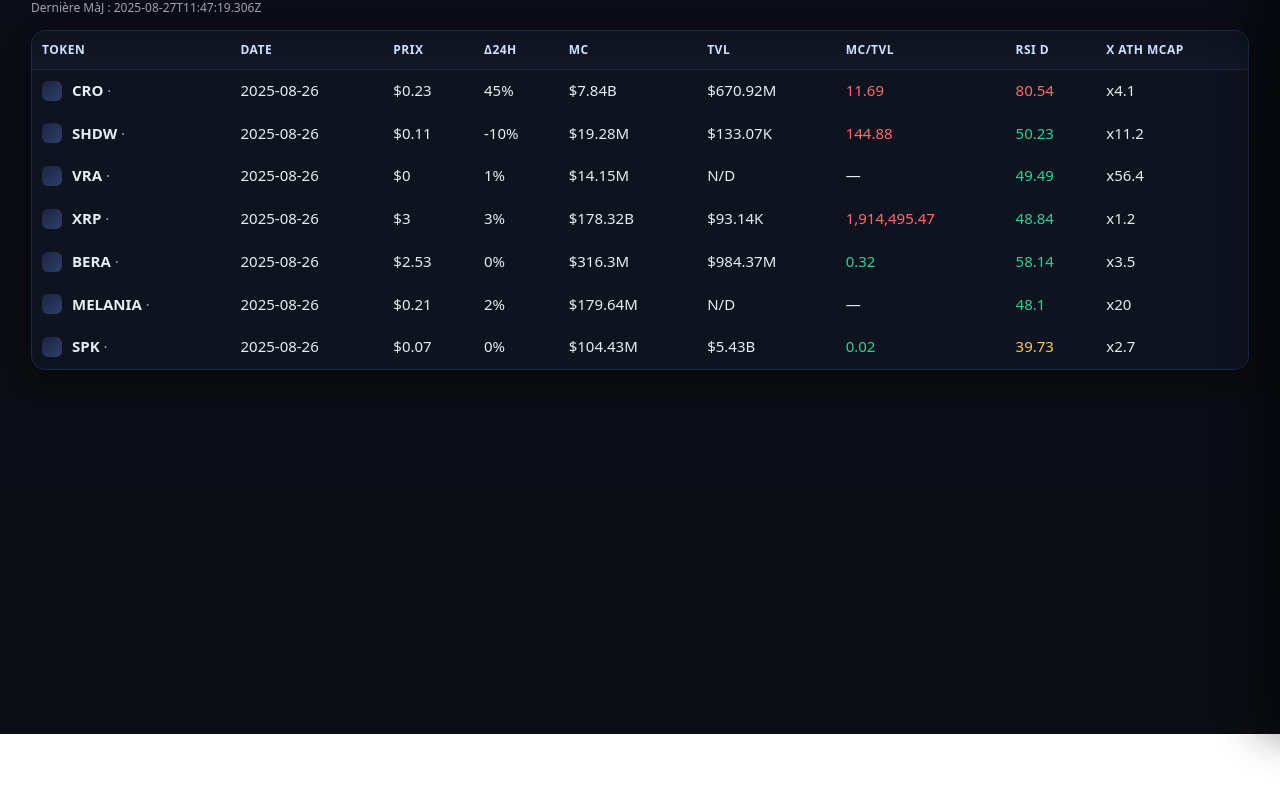
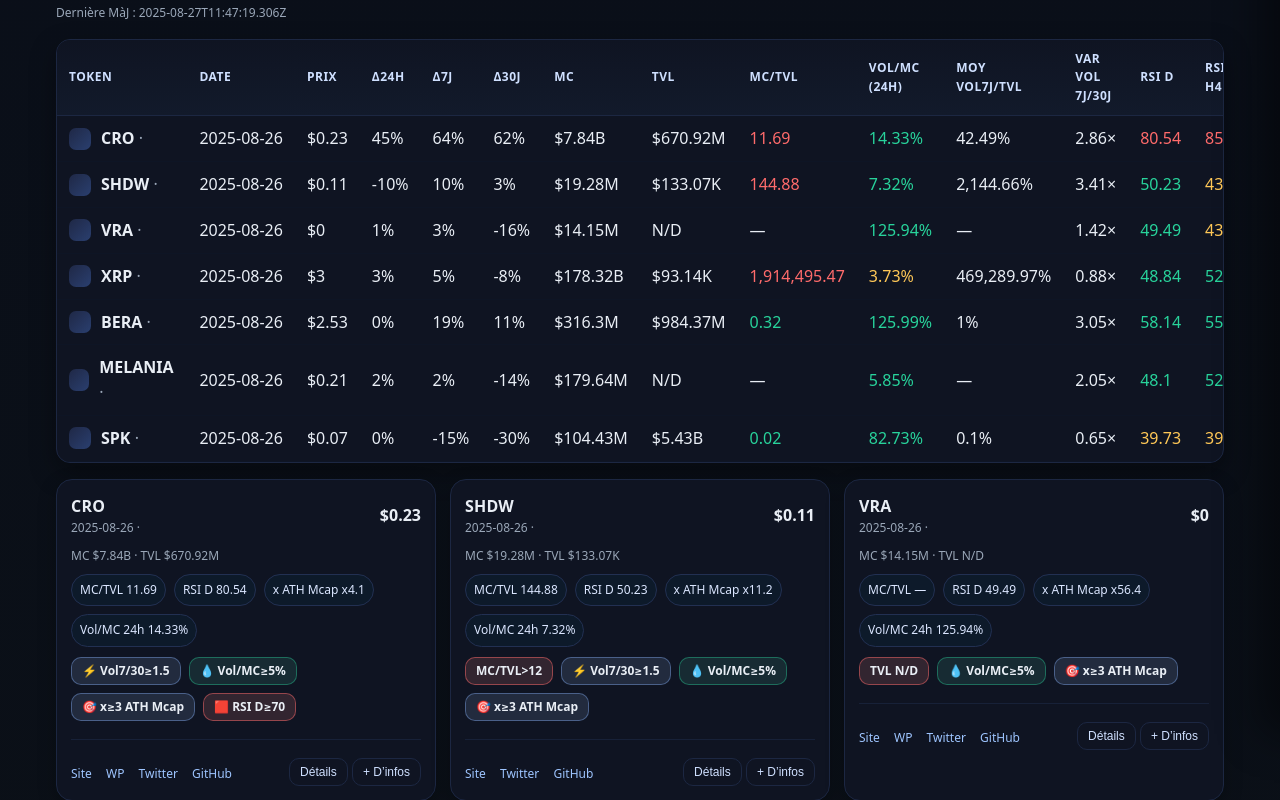
Before and after one commit to 0xmathy/scanma50, a plain HTML site: page index.html in a window 1280 px wide. Shown: the part 66-866 px from the top of the page. Before the commit the page ends 800 px from the top, so only its background shows below. Drawn offline with Linux system fonts and the light colour scheme.

Commit message:
Update index.html

```diff
--- a/index.html
+++ b/index.html
@@ -6,72 +6,89 @@
 <title>Scan MA50 v1.2 — Screener</title>
 <style>
   :root{
-    --bg:#0b0d12;--panel:#0f1320;--panel-2:#121727;--text:#e6edf3;--muted:#9aa4b2;
-    --green:#29d397;--red:#ff6b6b;--amber:#ffc857;--blue:#6aa7ff;--outline:#1e2a44;
-    --drawer-w:400px; --drawer-min:280px; --drawer-max:640px;
+    --bg:#0b1016;--panel:#0f1422;--panel-2:#121a2b;--text:#e9eef5;--muted:#9aa7b8;
+    --green:#28d39b;--red:#ff6b6b;--amber:#ffc857;--blue:#8bb7ff;--outline:#1c2742;
+    --chip:#0d1a2a; --chip-bd:#223052;
+    --radius:14px; --gap:14px;
+    --drawer-w:420px; --drawer-min:300px; --drawer-max:640px;
   }
   *{box-sizing:border-box}
-  body{margin:0;background:linear-gradient(180deg,#0a0d16,#0b0d12);color:var(--text);font:15px/1.45 system-ui,-apple-system,Segoe UI,Roboto,Ubuntu}
-  .wrap{max-width:1250px;margin:24px auto;padding:0 16px}
-  header{display:flex;justify-content:space-between;align-items:center;gap:16px;margin-bottom:8px}
-  .title{font-weight:700;font-size:22px}
+  body{margin:0;background:linear-gradient(180deg,#0a0f19,#0b1016);color:var(--text);font:16px/1.55 system-ui,-apple-system,Segoe UI,Roboto,Ubuntu}
+  .wrap{max-width:1200px;margin:28px auto;padding:0 16px}
+  header{display:flex;justify-content:space-between;align-items:center;gap:12px;margin-bottom:6px}
+  .title{font-weight:800;font-size:22px;letter-spacing:.2px}
   .toolbar{display:flex;gap:8px;flex-wrap:wrap;align-items:center}
-  .toolbar input,.btn{background:var(--panel-2);color:var(--text);border:1px solid var(--outline);border-radius:10px;padding:8px 10px}
+  .toolbar input,.btn{background:var(--panel-2);color:var(--text);border:1px solid var(--outline);border-radius:12px;padding:8px 12px}
   .btn{cursor:pointer}
-  .note{color:var(--muted);font-size:12px;margin:6px 0 14px}
-  #debug{display:none;margin:10px 0;padding:10px;border:1px dashed #ff6b6b;color:#ffb3b3;background:#381e1e;border-radius:10px;white-space:pre-wrap}
+  .note{color:var(--muted);font-size:12px;margin:8px 0 16px}
+
+  /* Debug */
+  #debug{display:none;margin:10px 0;padding:10px;border:1px dashed #ff6b6b;color:#ffb3b3;background:#381e1e;border-radius:12px;white-space:pre-wrap}
   #debug.show{display:block}
 
-  .card{background:var(--panel);border:1px solid var(--outline);border-radius:14px;box-shadow:0 10px 24px rgba(0,0,0,.35);overflow:hidden}
-
-  /* --- Table --- */
+  /* --- Table compacte (métriques brutes) --- */
+  .card{background:var(--panel);border:1px solid var(--outline);border-radius:var(--radius);box-shadow:0 10px 26px rgba(0,0,0,.35);overflow:hidden}
   .table-scroller{width:100%;overflow:auto}
-  table{width:100%;border-collapse:separate;border-spacing:0; min-width:980px;}
-  thead th{position:sticky;top:0;background:linear-gradient(180deg,var(--panel),var(--panel-2));color:#cfe0ff;text-align:left;font-weight:600;font-size:12px;text-transform:uppercase;letter-spacing:.5px;border-bottom:1px solid var(--outline);padding:10px 10px}
-  tbody td{padding:10px 10px;border-bottom:1px solid #0f1422; vertical-align:middle;}
+  table{width:100%;border-collapse:separate;border-spacing:0; min-width:960px;}
+  thead th{
+    position:sticky;top:0;background:linear-gradient(180deg,var(--panel),var(--panel-2));
+    color:#cfe0ff;text-align:left;font-weight:700;font-size:12px;text-transform:uppercase;
+    letter-spacing:.5px;border-bottom:1px solid var(--outline);padding:10px 12px
+  }
+  tbody td{padding:10px 12px;border-bottom:1px solid #0e1525; vertical-align:middle;}
   tbody tr:hover{background:rgba(255,255,255,.03)}
   .token{display:flex;align-items:center;gap:10px}
-  .logo{width:20px;height:20px;border-radius:6px;background:linear-gradient(135deg,#1e2440,#2c3f6b)}
-  .sym{font-weight:700}
+  .logo{width:22px;height:22px;border-radius:7px;background:linear-gradient(135deg,#1f2846,#2a3f6f)}
+  .sym{font-weight:800}
   .muted{color:var(--muted)}
   .num{font-variant-numeric:tabular-nums; white-space:nowrap;}
   .t-good{color:var(--green)} .t-warn{color:var(--amber)} .t-bad{color:var(--red)}
+  @media (max-width: 1200px){ .col-optional{ display:none; } }
 
-  /* Cacher colonnes secondaires sur écrans moyens/petits */
-  @media (max-width: 1280px){
-    .col-optional{ display:none; }
-    table{min-width: 980px;}
+  /* --- Chips métriques --- */
+  .chips{display:flex;gap:8px;flex-wrap:wrap}
+  .chip{
+    font-size:12px; padding:6px 8px; border-radius:999px;
+    background:var(--chip); border:1px solid var(--chip-bd); color:#dbe6ff;
   }
 
-  /* --- Badges --- */
-  .badges{display:flex;gap:6px;flex-wrap:wrap}
+  /* --- Badges (signaux) --- */
+  .badges{display:flex;gap:8px;flex-wrap:wrap}
   .badge{
-    font-size:11px; line-height:1; padding:6px 8px; border-radius:999px;
+    font-size:12px; line-height:1; padding:7px 10px; border-radius:10px;
     border:1px solid var(--outline); background:rgba(255,255,255,.03); color:var(--text);
-    white-space:nowrap;
+    white-space:nowrap; font-weight:600;
   }
-  .b-good{ border-color: rgba(41,211,151,.4); box-shadow: inset 0 0 0 999px rgba(41,211,151,.08);}
-  .b-info{ border-color: rgba(106,167,255,.4); box-shadow: inset 0 0 0 999px rgba(106,167,255,.08);}
-  .b-warn{ border-color: rgba(255,200,87,.5); box-shadow: inset 0 0 0 999px rgba(255,200,87,.10);}
-  .b-bad{  border-color: rgba(255,107,107,.5); box-shadow: inset 0 0 0 999px rgba(255,107,107,.10);}
+  .b-good{ border-color: rgba(40,211,155,.45); box-shadow: inset 0 0 0 999px rgba(40,211,155,.09);}
+  .b-info{ border-color: rgba(139,183,255,.45); box-shadow: inset 0 0 0 999px rgba(139,183,255,.10);}
+  .b-warn{ border-color: rgba(255,200,87,.55); box-shadow: inset 0 0 0 999px rgba(255,200,87,.12);}
+  .b-bad{  border-color: rgba(255,107,107,.55); box-shadow: inset 0 0 0 999px rgba(255,107,107,.12);}
 
-  /* --- Cartes détaillées --- */
-  #cardsWrap{ display:none; margin-top:14px; }
+  /* --- Cartes détaillées et aérées --- */
+  #cardsWrap{ display:none; margin-top:16px; }
   #cardsWrap.show{ display:block; }
-  .grid{ display:grid; grid-template-columns: repeat(2, minmax(0,1fr)); gap:12px; }
+  .grid{ display:grid; gap:var(--gap); grid-template-columns: repeat(2, minmax(0,1fr)); }
   @media (min-width:1200px){ .grid{ grid-template-columns: repeat(3, minmax(0,1fr)); } }
   @media (max-width:800px){ .grid{ grid-template-columns: 1fr; } }
 
-  .sig-card{ background:var(--panel); border:1px solid var(--outline); border-radius:12px; padding:12px; }
-  .sig-head{ display:flex; align-items:center; justify-content:space-between; margin-bottom:8px; gap:8px; }
-  .sig-title{ font-weight:700; font-size:15px; }
+  .sig-card{
+    background:var(--panel); border:1px solid var(--outline); border-radius:16px;
+    padding:14px; box-shadow:0 6px 18px rgba(0,0,0,.28);
+    display:flex; flex-direction:column; gap:10px;
+  }
+  .sig-head{ display:flex; align-items:center; justify-content:space-between; gap:10px; }
+  .sig-title{ font-weight:800; font-size:16px; letter-spacing:.2px; }
+  .sig-price{ font-weight:700; }
   .sig-sub{ color:var(--muted); font-size:12px; }
-  .sig-metrics{ color:var(--muted); font-size:12px; margin-bottom:8px; }
-  .sig-divider{ border:0; border-top:1px solid var(--outline); margin:10px 0; }
-  .sig-list{ margin:0; padding-left:16px; color:var(--muted); }
-  .sig-list li{ margin:6px 0; }
+  .sig-metrics{ display:flex; gap:8px; flex-wrap:wrap; }
+  .sig-section{ display:flex; flex-direction:column; gap:8px; }
+  .sig-divider{ border:0; border-top:1px solid var(--outline); margin:8px 0; opacity:.7 }
 
-  /* --- Drawer --- */
+  .sig-actions{ display:flex; justify-content:space-between; align-items:center; gap:8px; }
+  .linkbar a{ color:#9ec5ff; text-decoration:none; margin-right:10px; font-size:12px; }
+  .btn-ghost{ background:transparent; border:1px solid var(--outline); color:#cfe0ff; border-radius:10px; padding:6px 10px; cursor:pointer; font-size:12px; }
+
+  /* Drawer */
   #drawer{
     position:fixed; top:0; right:0; height:100vh;
     width:var(--drawer-w);
@@ -90,7 +107,6 @@
   .links a{color:#9ec5ff;text-decoration:none;margin-right:8px}
   #drawer .resizer{position:absolute; left:-6px; top:0; width:6px; height:100%; cursor:col-resize; background:transparent;}
   #drawer .resizer:hover{ background:rgba(255,255,255,.06); }
-  body.resizing #drawer .resizer{ background:rgba(255,255,255,.1); }
   #backdrop{ position:fixed; inset:0; background:rgba(0,0,0,.25); opacity:0; pointer-events:none; transition:opacity .2s ease; z-index:900; }
   #backdrop.show{ opacity:1; pointer-events:auto; }
 
@@ -110,12 +126,13 @@
       <button id="openDetails" class="btn">🗂️ Détails</button>
       <button id="btnRefresh" class="btn">↻ Rafraîchir</button>
       <label><input type="checkbox" id="autoToggle"> Auto-refresh (60s)</label>
-      <label><input type="checkbox" id="cardsToggle"> Afficher cartes de signaux</label>
+      <label><input type="checkbox" id="cardsToggle" checked> Afficher cartes de signaux</label>
     </div>
   </header>
   <div class="note" id="lastupdate">Chargement…</div>
   <div id="debug"></div>
 
+  <!-- Tableau compact -->
   <div class="card">
     <div class="table-scroller">
       <table id="screener">
@@ -145,7 +162,7 @@
     </div>
   </div>
 
-  <!-- Cartes détaillées -->
+  <!-- Cartes détaillées, aérées -->
   <div id="cardsWrap">
     <div class="grid" id="cardsGrid"></div>
   </div>
@@ -177,17 +194,13 @@
 </aside>
 
 <script>
-/* ===== Debug helpers ===== */
+/* Debug */
 const debugBox = document.getElementById('debug');
-function debug(msg){
-  debugBox.classList.add('show');
-  debugBox.textContent += (debugBox.textContent ? '\n' : '') + msg;
-  console.error(msg);
-}
+function debug(msg){ debugBox.classList.add('show'); debugBox.textContent += (debugBox.textContent ? '\n' : '') + msg; console.error(msg); }
 window.addEventListener('error', (e)=> debug('JS Error: '+ (e.error?.message || e.message)));
 window.addEventListener('unhandledrejection', (e)=> debug('Promise Rejection: '+ (e.reason?.message || e.reason)));
 
-/* ==== Formatters ==== */
+/* Formatters */
 const nf2 = new Intl.NumberFormat('en-US', { maximumFractionDigits: 2 });
 const nf1 = new Intl.NumberFormat('en-US', { maximumFractionDigits: 1 });
 const money = n => (n==null||isNaN(n)) ? 'N/D' : '$' + (
@@ -201,7 +214,7 @@
 const fmtPct  = n => (n==null||isNaN(n)) ? '—' : `${nf2.format(+n)}%`;
 const fmtNum2 = n => (n==null||isNaN(n)) ? '—' : nf2.format(+n);
 
-/* ==== State ==== */
+/* State */
 const tbody = document.querySelector('#screener tbody');
 const emptyMsg = document.getElementById('emptyMsg');
 const rows = [];
@@ -209,7 +222,7 @@
 let pinned = false;
 let drawerOpen = false;
 
-/* ==== Signals ==== */
+/* Signals */
 function buildSignals(t){
   const s = [];
   if(t.tvl == null) s.push({k:'TVL N/D', c:'b-bad', pri:1, key:'tvl_nd'});
@@ -230,15 +243,15 @@
   mctvl_high:"Capitalisation tendue vs TVL → prudence (surévaluation potentielle).",
   mom_vol: "Momentum: le volume moyen 7j dépasse nettement le 30j.",
   liq_good:"Liquidité saine : volume/MC sur 24h ≥ 5% (slippage réduit).",
-  liq_low: "Faible liquidité: volume/MC sur 24h < 1% (slippage, mèches possibles).",
+  liq_low: "Faible liquidité : volume/MC sur 24h < 1% (slippage/mèches possibles).",
   upside:  "Potentiel si retour à l’ATH de market cap (neutralise la dilution).",
   near_ath:"Proche des sommets historiques de market cap (peu d’upside).",
   rsi_oversold:"RSI Daily en zone de survente potentielle.",
   rsi_overbought:"RSI Daily en zone de surachat potentielle."
 };
-function badgesHTML(list){ return `<div class="badges">` + list.map(x=>`<span class="badge ${x.c}" title="${x.k}">${x.k}</span>`).join('') + `</div>`; }
+const badgesHTML = (list)=> `<div class="badges">` + list.map(x=>`<span class="badge ${x.c}" title="${x.k}">${x.k}</span>`).join('') + `</div>`;
 
-/* ==== Load data ==== */
+/* Data load */
 async function loadData(){
   try{
     const res = await fetch('data.json', { cache:'no-store' });
@@ -247,14 +260,14 @@
     tokensData = json.tokens||[];
     document.getElementById('lastupdate').textContent = 'Dernière MàJ : ' + (json.updated_at||'—');
     renderTable(tokensData);
-    renderCardsDetailed(tokensData);
+    renderCards(tokensData);
   }catch(e){
     debug('loadData() failed: '+ (e.message||e));
     document.getElementById('lastupdate').textContent = 'Erreur de chargement de data.json';
   }
 }
 
-/* ==== Table ==== */
+/* Table */
 function renderTable(list){
   tbody.innerHTML=''; rows.length=0;
   if(!list.length){ emptyMsg.style.display='block'; return; }
@@ -348,7 +361,7 @@
   });
 }
 
-/* ==== Drawer ==== */
+/* Drawer */
 const drawer = document.getElementById('drawer');
 const backdrop = document.getElementById('backdrop');
 const dTitle  = document.getElementById('d-title');
@@ -363,27 +376,20 @@
 
 function openDrawer(){ if(!drawerOpen){ drawer.classList.add('open'); backdrop.classList.add('show'); drawerOpen = true; } }
 function closeDrawer(){ if(drawerOpen){ drawer.classList.remove('open'); backdrop.classList.remove('show'); drawerOpen = false; } }
-
 openBtn.addEventListener('click', ()=>{ drawerOpen ? closeDrawer() : openDrawer(); });
 closeBtn.addEventListener('click', closeDrawer);
 backdrop.addEventListener('click', ()=>{ if(!pinned) closeDrawer(); });
-
-pinBtn.addEventListener('click', ()=>{
-  pinned = !pinned;
-  pinBtn.textContent = pinned ? '📌 Épinglé' : '📌 Épingler';
-});
+pinBtn.addEventListener('click', ()=>{ pinned = !pinned; pinBtn.textContent = pinned ? '📌 Épinglé' : '📌 Épingler'; });
 
 function selectRow(tr, openDrawerIfClosed){
   rows.forEach(r => r.classList.toggle('selected', r===tr));
   renderDetails(tr);
   if(openDrawerIfClosed){ openDrawer(); }
 }
-
 function renderDetails(r){
   dTitle.textContent = `${r.dataset.symbol} · ${r.dataset.venue}`;
   const tvl = r.dataset.tvl ? money(+r.dataset.tvl) : 'N/D';
   const mctvl = r.dataset.mctvl ? fmtNum2(+r.dataset.mctvl) : '—';
-
   dMarket.innerHTML = `
     <div class="k">Date</div><div class="num">${r.dataset.alert||'—'}</div>
     <div class="k">Prix</div><div class="num">${r.dataset.price||'—'}</div>
@@ -400,8 +406,6 @@
     <div class="k">RSI Daily (14)</div><div class="num">${r.dataset.rsid? nf2.format(+r.dataset.rsid):'—'}</div>
     <div class="k">RSI H4 (14)</div><div class="num">${r.dataset.rsih4? nf2.format(+r.dataset.rsih4):'—'}</div>
     <div class="k">Source TVL</div><div class="num">${r.dataset.tvlsrc||'—'}</div>`;
-
-  // Badges dans le drawer
   const t = {
     tvl: (r.dataset.tvl? +r.dataset.tvl : null),
     mc_tvl: (r.dataset.mctvl? +r.dataset.mctvl : null),
@@ -411,92 +415,90 @@
     rsi_d: (r.dataset.rsid? +r.dataset.rsid : null)
   };
   dSignals.innerHTML = badgesHTML(buildSignals(t));
-
-  dFonda.innerHTML = `
-    <div class="k">Narratif</div><div>${r.dataset.narr||'—'}</div>
-    <div class="k">Lancement</div><div class="num">${r.dataset.launch||'—'}</div>`;
-
-  dSocial.innerHTML = `
-    <div class="k">Twitter</div><div class="num">${r.dataset.twf ? nf2.format(+r.dataset.twf) : '—'}</div>
-    <div class="k">FDV</div><div class="num">${r.dataset.fdv||'—'}</div>`;
-
-  dLinks.innerHTML = [
-    r.dataset.site ? `<a href="${r.dataset.site}" target="_blank">Site</a>` : '',
-    r.dataset.wp   ? `<a href="${r.dataset.wp}" target="_blank">Whitepaper</a>` : '',
-    r.dataset.tw   ? `<a href="${r.dataset.tw}" target="_blank">Twitter</a>` : '',
-    r.dataset.gh   ? `<a href="${r.dataset.gh}" target="_blank">GitHub</a>` : ''
-  ].filter(Boolean).join(' ');
 }
 
-/* ==== Search & Refresh ==== */
-document.getElementById('search').addEventListener('input', (e)=>{
-  const q = e.target.value.trim().toLowerCase();
-  rows.forEach(r=>{ r.style.display = r.innerText.toLowerCase().includes(q)? '' : 'none'; });
-});
-document.getElementById('btnRefresh').addEventListener('click', loadData);
-const autoToggle = document.getElementById('autoToggle');
-let autoTimer=null;
-function startAuto(){ stopAuto(); autoTimer=setInterval(loadData, 60_000); }
-function stopAuto(){ if(autoTimer){ clearInterval(autoTimer); autoTimer=null; } }
-autoToggle.checked = localStorage.getItem('autoRefresh')==='1';
-if(autoToggle.checked) startAuto();
-autoToggle.addEventListener('change', ()=>{ if(autoToggle.checked){ startAuto(); localStorage.setItem('autoRefresh','1'); } else { stopAuto(); localStorage.setItem('autoRefresh','0'); } });
-
-/* ==== Cartes détaillées ==== */
+/* Cartes */
 const cardsToggle = document.getElementById('cardsToggle');
 const cardsWrap = document.getElementById('cardsWrap');
 const cardsGrid = document.getElementById('cardsGrid');
 
-function renderCardsDetailed(list){
+function renderCards(list){
   if(!cardsToggle.checked){ cardsWrap.classList.remove('show'); return; }
   cardsWrap.classList.add('show');
   cardsGrid.innerHTML = '';
   list.forEach(t=>{
     const sigs = buildSignals(t);
-    const metricsLine = [
-      (t.tvl!=null?`TVL ${money(t.tvl)}`:`TVL N/D`),
-      (t.mc_tvl!=null?`MC/TVL ${fmtNum2(t.mc_tvl)}`:`MC/TVL —`),
-      (t.rsi_d!=null?`RSI D ${nf2.format(+t.rsi_d)}`:`RSI D —`),
-      (t.x_ath_mc!=null?`x ATH Mcap x${nf1.format(+t.x_ath_mc)}`:`x ATH Mcap —`)
-    ].join(' · ');
+    const head = `
+      <div class="sig-head">
+        <div>
+          <div class="sig-title">${t.symbol}</div>
+          <div class="sig-sub">${t.alert_date || '—'} · ${t.venue||''}</div>
+        </div>
+        <div class="sig-price">${t.price!=null ? '$'+nf2.format(+t.price) : '—'}</div>
+      </div>`;
 
-    // liste explicative
-    const explain = sigs.map(s=>{
-      const txt = SIGNAL_EXPLAIN[s.key] || '';
-      return `<li><span class="badge ${s.c}" style="margin-right:6px">${s.k}</span>${txt}</li>`;
-    }).join('');
+    const sub = `<div class="sig-sub">MC ${money(t.mc)} · TVL ${t.tvl!=null?money(t.tvl):'N/D'}</div>`;
+
+    const chips = `
+      <div class="sig-metrics">
+        <span class="chip">MC/TVL ${t.mc_tvl!=null?fmtNum2(t.mc_tvl):'—'}</span>
+        <span class="chip">RSI D ${t.rsi_d!=null?nf2.format(+t.rsi_d):'—'}</span>
+        <span class="chip">x ATH Mcap ${t.x_ath_mc!=null?('x'+nf1.format(+t.x_ath_mc)):'—'}</span>
+        <span class="chip">Vol/MC 24h ${t.vol_mc_24!=null?fmtPct(t.vol_mc_24):'—'}</span>
+      </div>`;
+
+    const badges = badgesHTML(sigs);
+
+    // Explications pliables
+    const explain = sigs.map(s=>`<li><span class="badge ${s.c}" style="margin-right:8px">${s.k}</span>${(SIGNAL_EXPLAIN[s.key]||'')}</li>`).join('') || '<li>Aucun signal spécifique.</li>';
 
     const div = document.createElement('div');
     div.className = 'sig-card';
+    const symId = `exp-${t.symbol}`;
     div.innerHTML = `
-      <div class="sig-head">
+      ${head}
+      <div class="sig-section">${sub}${chips}</div>
+      <div class="sig-section">${badges}</div>
+      <hr class="sig-divider">
+      <div class="sig-actions">
+        <div class="linkbar">
+          ${t.website?`<a href="${t.website}" target="_blank">Site</a>`:''}
+          ${t.whitepaper?`<a href="${t.whitepaper}" target="_blank">WP</a>`:''}
+          ${t.twitter?`<a href="${t.twitter}" target="_blank">Twitter</a>`:''}
+          ${t.github?`<a href="${t.github}" target="_blank">GitHub</a>`:''}
+        </div>
         <div>
-          <div class="sig-title">${t.symbol}</div>
-          <div class="sig-sub">${t.price!=null ? '$'+nf2.format(+t.price) : '—'} · MC ${money(t.mc)}</div>
+          <button class="btn-ghost" data-sym="${t.symbol}" data-open="drawer">Détails</button>
+          <button class="btn-ghost" data-target="#${symId}" data-toggle="exp">+ D’infos</button>
         </div>
-        <button class="btn" data-sym="${t.symbol}">Détails</button>
       </div>
-      <div class="sig-metrics">${metricsLine}</div>
-      ${badgesHTML(sigs)}
-      <hr class="sig-divider">
-      <ul class="sig-list">${explain || '<li>Aucun signal spécifique.</li>'}</ul>
-      <div class="sig-sub" style="margin-top:8px;">Date: ${t.alert_date || '—'} · TVL source: ${t.tvl_source || '—'}</div>
+      <div id="${symId}" style="display:none;">
+        <ul class="sig-sub" style="margin:10px 0 0 0; padding-left:18px;">${explain}</ul>
+        <div class="sig-sub" style="margin-top:8px;">Source TVL: ${t.tvl_source || '—'}</div>
+      </div>
     `;
-    div.querySelector('button').addEventListener('click', ()=>{
+    // actions
+    div.querySelector('[data-open="drawer"]').addEventListener('click', ()=>{
       const tr = Array.from(rows).find(r => r.dataset.symbol === t.symbol);
       if(tr){ selectRow(tr, true); window.scrollTo({ top:0, behavior:'smooth' }); }
+    });
+    div.querySelector('[data-toggle="exp"]').addEventListener('click', (ev)=>{
+      const tgt = div.querySelector(ev.currentTarget.getAttribute('data-target'));
+      const open = tgt.style.display !== 'none';
+      tgt.style.display = open ? 'none' : 'block';
+      ev.currentTarget.textContent = open ? '+ D’infos' : '− Masquer';
     });
     cardsGrid.appendChild(div);
   });
 }
-cardsToggle.addEventListener('change', ()=> renderCardsDetailed(tokensData));
+cardsToggle.addEventListener('change', ()=> renderCards(tokensData));
 
-/* ==== Drawer resize ==== */
+/* Drawer resize */
 const resizer = document.getElementById('drawerResizer');
 let drag=false, startX=0, startW=0;
 function clamp(n,min,max){ return Math.max(min, Math.min(max, n)); }
 function setDrawerWidth(px){
-  const min = parseInt(getComputedStyle(document.documentElement).getPropertyValue('--drawer-min'))||280;
+  const min = parseInt(getComputedStyle(document.documentElement).getPropertyValue('--drawer-min'))||300;
   const max = parseInt(getComputedStyle(document.documentElement).getPropertyValue('--drawer-max'))||640;
   const w = Math.max(min, Math.min(max, Math.min(px, window.innerWidth-240)));
   document.documentElement.style.setProperty('--drawer-w', w+'px');
@@ -515,7 +517,21 @@
 const savedW = parseInt(localStorage.getItem('drawerW'),10);
 if(!isNaN(savedW)) document.documentElement.style.setProperty('--drawer-w', savedW+'px');
 
-/* ==== Init ==== */
+/* Search & Refresh */
+document.getElementById('search').addEventListener('input', (e)=>{
+  const q = e.target.value.trim().toLowerCase();
+  rows.forEach(r=>{ r.style.display = r.innerText.toLowerCase().includes(q)? '' : 'none'; });
+});
+document.getElementById('btnRefresh').addEventListener('click', loadData);
+const autoToggle = document.getElementById('autoToggle');
+let autoTimer=null;
+function startAuto(){ stopAuto(); autoTimer=setInterval(loadData, 60_000); }
+function stopAuto(){ if(autoTimer){ clearInterval(autoTimer); autoTimer=null; } }
+autoToggle.checked = localStorage.getItem('autoRefresh')==='1';
+if(autoToggle.checked) startAuto();
+autoToggle.addEventListener('change', ()=>{ if(autoToggle.checked){ startAuto(); localStorage.setItem('autoRefresh','1'); } else { stopAuto(); localStorage.setItem('autoRefresh','0'); } });
+
+/* Init */
 loadData();
 </script>
 </body>
```
